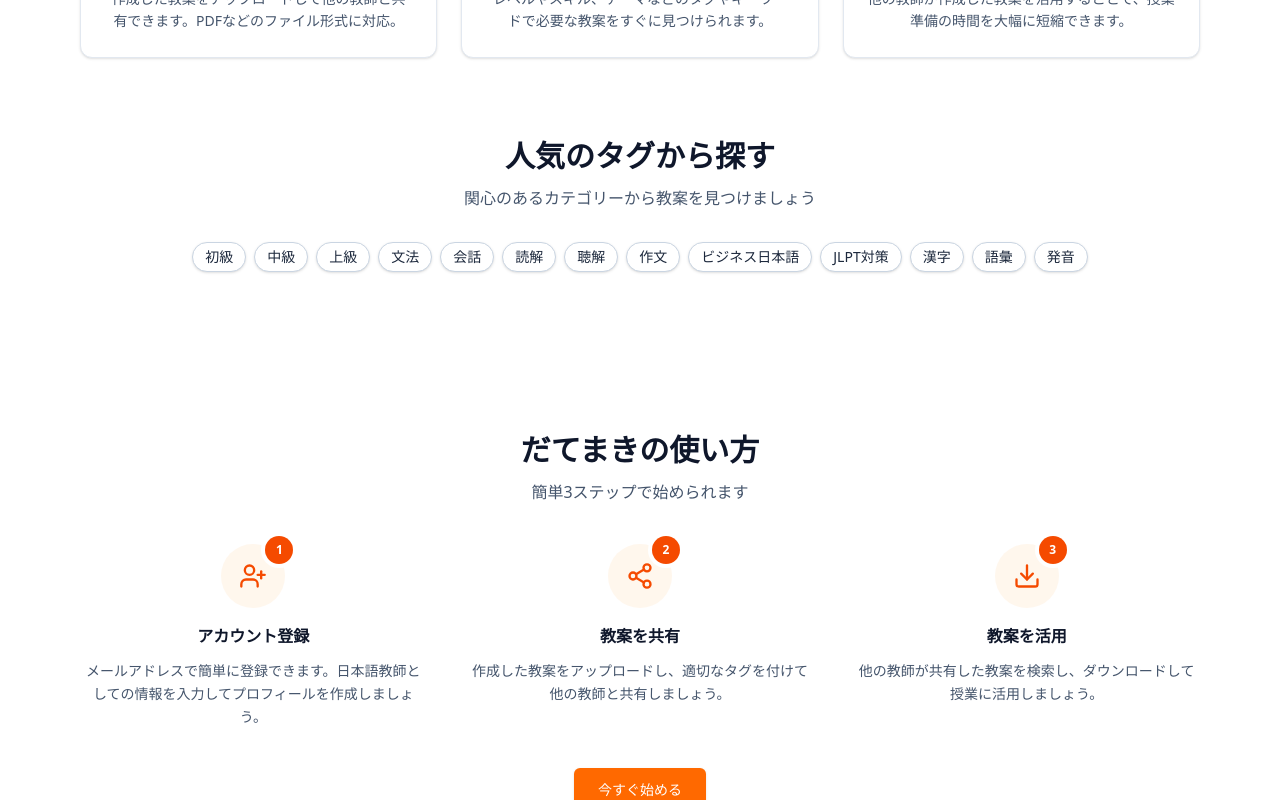
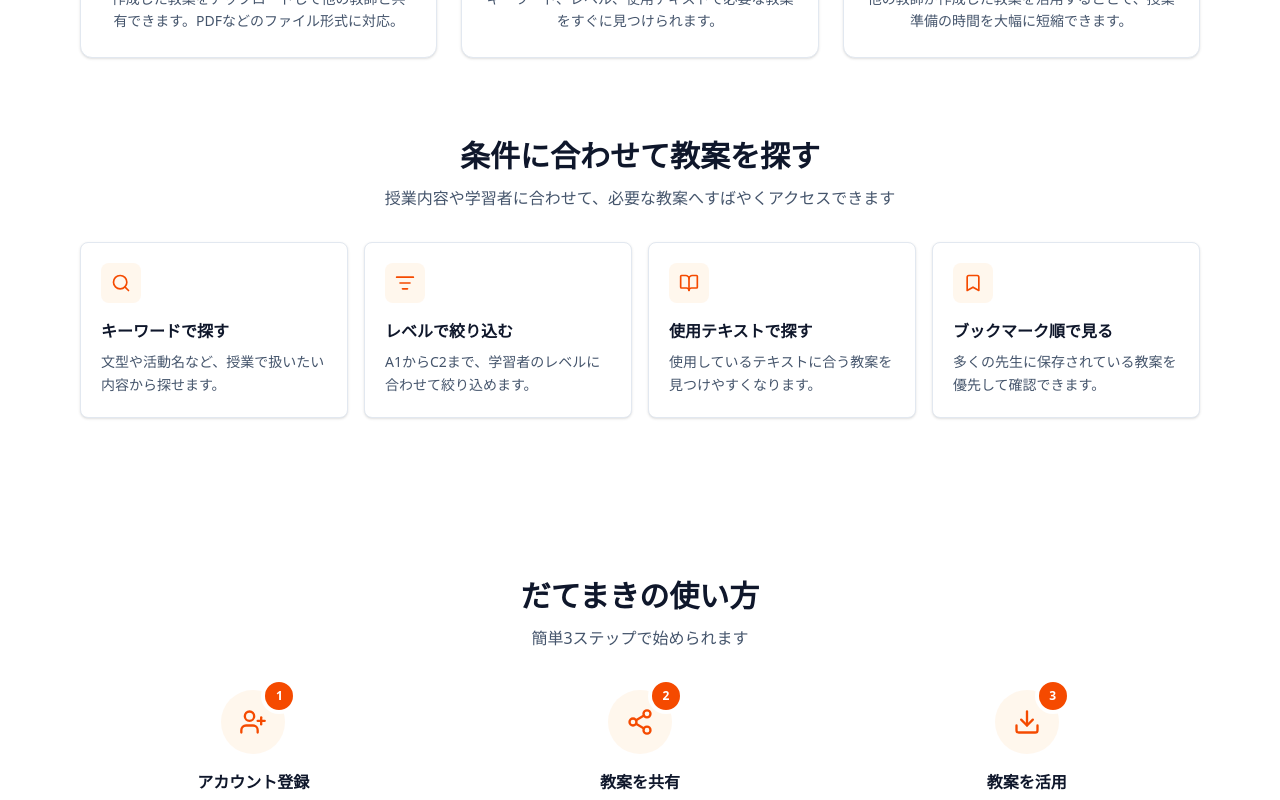
Before and after one commit to yuyamh/datemaki-next, a Next.js app: page / in a window 1280 px wide. Shown: the part 840-1640 px from the top of the page. Built offline with nearby package versions, Linux system fonts and the light colour scheme; no server answers; the database is empty; sample sign-in values are in the browser's storage.

Commit message:
[fix]細かな箇所のUI修正

```diff
--- a/src/app/layout.tsx
+++ b/src/app/layout.tsx
@@ -37,7 +37,11 @@
                 <div className="flex min-h-screen flex-col bg-white">
                     <Navigation currentUser={navigationUser} />
                     <main className="container mx-auto flex flex-1 flex-col px-4 py-8">
-                        <Toaster position="top-right" richColors />
+                        <Toaster
+                            duration={1500}
+                            position="top-right"
+                            richColors
+                        />
                         {props.children}
                         <FabCreate />
                     </main>
--- a/src/app/page.tsx
+++ b/src/app/page.tsx
@@ -1,28 +1,42 @@
 // src/app/page.tsx
 import Link from "next/link";
 import {
+    Bookmark,
+    BookOpen,
     Clock,
     Download,
     FileText,
+    ListFilter,
     Search,
     Share2,
     UserPlus,
 } from "lucide-react";
 
-const popularTags = [
-    "初級",
-    "中級",
-    "上級",
-    "文法",
-    "会話",
-    "読解",
-    "聴解",
-    "作文",
-    "ビジネス日本語",
-    "JLPT対策",
-    "漢字",
-    "語彙",
-    "発音",
+const lessonSearchLinks = [
+    {
+        description: "文型や活動名など、授業で扱いたい内容から探せます。",
+        href: "/posts",
+        icon: <Search className="h-5 w-5 text-orange-600" />,
+        title: "キーワードで探す",
+    },
+    {
+        description: "A1からC2まで、学習者のレベルに合わせて絞り込めます。",
+        href: "/posts",
+        icon: <ListFilter className="h-5 w-5 text-orange-600" />,
+        title: "レベルで絞り込む",
+    },
+    {
+        description: "使用しているテキストに合う教案を見つけやすくなります。",
+        href: "/posts",
+        icon: <BookOpen className="h-5 w-5 text-orange-600" />,
+        title: "使用テキストで探す",
+    },
+    {
+        description: "多くの先生に保存されている教案を優先して確認できます。",
+        href: "/posts?sort=bookmarks_desc",
+        icon: <Bookmark className="h-5 w-5 text-orange-600" />,
+        title: "ブックマーク順で見る",
+    },
 ];
 
 export default function Page() {
@@ -89,7 +103,7 @@
                                 title="教案の共有"
                             />
                             <FeatureCard
-                                description="レベルやスキル、テーマなどのタグやキーワードで必要な教案をすぐに見つけられます。"
+                                description="キーワード、レベル、使用テキストで必要な教案をすぐに見つけられます。"
                                 icon={
                                     <Search className="h-5 w-5 text-orange-600" />
                                 }
@@ -110,21 +124,29 @@
                     <div className="mx-auto max-w-6xl px-4 pb-16 sm:pb-20">
                         <div className="text-center">
                             <h2 className="text-2xl font-bold text-slate-900 sm:text-3xl">
-                                人気のタグから探す
+                                条件に合わせて教案を探す
                             </h2>
                             <p className="mt-3 text-sm text-slate-600 sm:text-base">
-                                関心のあるカテゴリーから教案を見つけましょう
+                                授業内容や学習者に合わせて、必要な教案へすばやくアクセスできます
                             </p>
                         </div>
 
-                        <div className="mt-8 flex flex-wrap justify-center gap-2">
-                            {popularTags.map((tag) => (
+                        <div className="mt-8 grid gap-4 sm:grid-cols-2 lg:grid-cols-4">
+                            {lessonSearchLinks.map((item) => (
                                 <Link
-                                    className="inline-flex items-center rounded-full border border-slate-300 bg-white px-3 py-1 text-sm text-slate-800 shadow-sm transition hover:bg-slate-50"
-                                    href="#"
-                                    key={tag}
+                                    className="rounded-lg border border-slate-200 bg-white p-5 shadow-sm transition hover:border-orange-200 hover:bg-orange-50/40"
+                                    href={item.href}
+                                    key={item.title}
                                 >
-                                    {tag}
+                                    <div className="flex h-10 w-10 items-center justify-center rounded-lg bg-orange-50">
+                                        {item.icon}
+                                    </div>
+                                    <h3 className="mt-4 text-base font-semibold text-slate-900">
+                                        {item.title}
+                                    </h3>
+                                    <p className="mt-2 text-sm leading-relaxed text-slate-600">
+                                        {item.description}
+                                    </p>
                                 </Link>
                             ))}
                         </div>
@@ -150,7 +172,7 @@
                                 title="アカウント登録"
                             />
                             <StepCard
-                                description="作成した教案をアップロードし、適切なタグを付けて他の教師と共有しましょう。"
+                                description="作成した教案をアップロードし、レベルや使用テキストを設定して他の教師と共有しましょう。"
                                 icon={<Share2 className="h-7 w-7" />}
                                 step={2}
                                 title="教案を共有"
--- a/src/app/ui/post-form.tsx
+++ b/src/app/ui/post-form.tsx
@@ -87,6 +87,7 @@
 
     const [textbookList, setTextbookList] = useState<Textbook[]>([]);
     const [fieldErrors, setFieldErrors] = useState<PostFormFieldErrors>({});
+    const [isSubmitting, setIsSubmitting] = useState(false);
 
     const setFileFieldError = (
         fieldName: "file1" | "file2" | "file3",
@@ -175,12 +176,19 @@
 
     const handleSubmit = async (e: React.FormEvent) => {
         e.preventDefault();
+
+        if (isSubmitting) {
+            return;
+        }
+
         setFieldErrors({});
 
         if (isEdit && !postId) {
             toast.error("更新対象のIDが見つかりません。");
             return;
         }
+
+        setIsSubmitting(true);
 
         const url = isEdit ? `/api/posts/${postId}` : "/api/posts";
         const method = isEdit ? "PATCH" : "POST";
@@ -206,6 +214,7 @@
             formData.set("file3", file3State.selectedFile);
         }
 
+        try {
             const response = await fetch(url, {
                 method,
                 body: formData,
@@ -238,6 +247,16 @@
                         ? "教案更新に失敗しました。再度更新してください。"
                         : "教案登録に失敗しました。再度登録してください。"),
             );
+        } catch (error) {
+            console.error("Post submit failed:", error);
+            toast.error(
+                isEdit
+                    ? "教案更新に失敗しました。再度更新してください。"
+                    : "教案登録に失敗しました。再度登録してください。",
+            );
+        } finally {
+            setIsSubmitting(false);
+        }
     };
 
     const getTextbooks = async () => {
@@ -524,8 +543,14 @@
                 >
                     キャンセル
                 </Button>
-                <Button type="submit">
-                    {isEdit ? "更新する" : "投稿する"}
+                <Button disabled={isSubmitting} type="submit">
+                    {isSubmitting
+                        ? isEdit
+                            ? "更新中..."
+                            : "投稿中..."
+                        : isEdit
+                          ? "更新する"
+                          : "投稿する"}
                 </Button>
             </div>
         </form>
```
Lines whose indentation alone changed are shown as unchanged.
